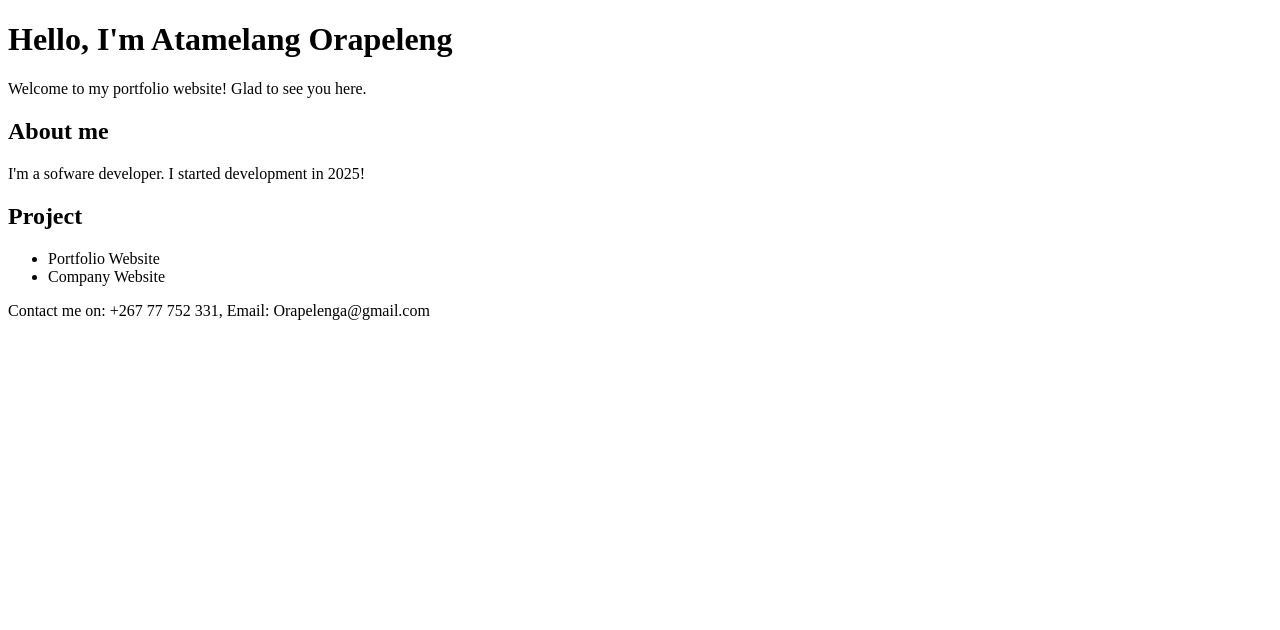
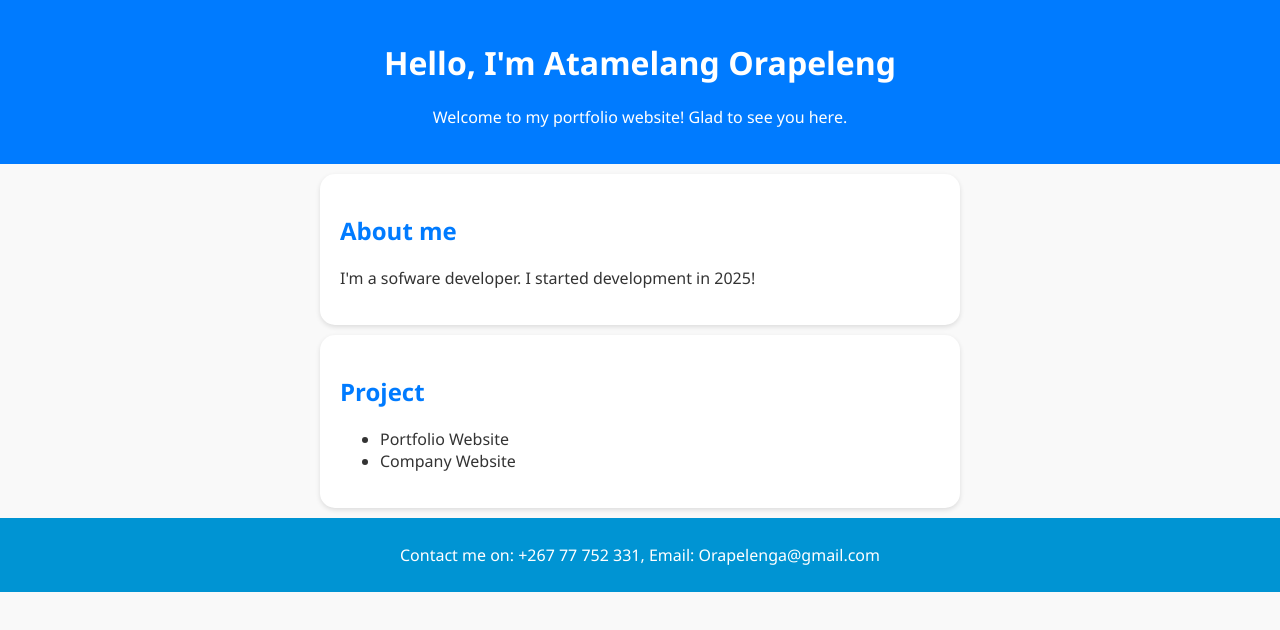
Before and after one commit to oraps809/Portfolio-website, a plain HTML site: page index.html in a window 1280 px wide. Drawn offline with Linux system fonts and the light colour scheme.

Commit message:
Added some styling to our portfolio website
first version of portfolio done with styling complete

```diff
--- a/index.html
+++ b/index.html
@@ -4,12 +4,14 @@
     <meta charset="UTF-8">
     <meta name="viewport" content="width=device-width, initial-scale=1.0">
     <title>Atamelang Orapeleng - Portfolio </title>
+    <link rel="stylesheet" href="style.css">
 </head>
 <body>
  <header>
     <h1>Hello, I'm Atamelang Orapeleng</h1>
     <p>Welcome to my portfolio website! Glad to see you here.</p>
-    <header>
+ </header>
+
 
         <section class="about">
             <h2>About me</h2>
@@ -24,10 +26,8 @@
         </section>
 
         <footer>
-            <p>
-                Contact me on: +267 77 752 331, Email: Orapelenga@gmail.com</p>
+            <p>Contact me on: +267 77 752 331, Email: Orapelenga@gmail.com</p>
         </footer>
-</header>
- </header>
+
 </body>
 </html>
--- a/style.css
+++ b/style.css
@@ -0,0 +1,34 @@
+body{
+    font-family: 'Segoe UI', Tahoma, Geneva, Verdana, sans-serif;
+    background: #f9f9f9;
+    color: #333;
+    margin: 0;
+    padding: 0;
+
+}
+header{
+    background:#007bff;
+    color: #fff;
+    padding: 20px;
+    text-align: center;
+}
+
+section{
+    padding: 20px;
+    margin: 10px auto;
+    max-width: 600px;
+    background:white ;
+    border-radius: 15px;
+    box-shadow: 0 2px 5px rgba(0, 0, 0, 0.116);
+}
+
+h2{
+color: #007bff;
+}
+
+footer{
+    text-align: center;
+    padding: 10px;
+    background: #0094d3;
+    color: #FFFF;
+}
```
